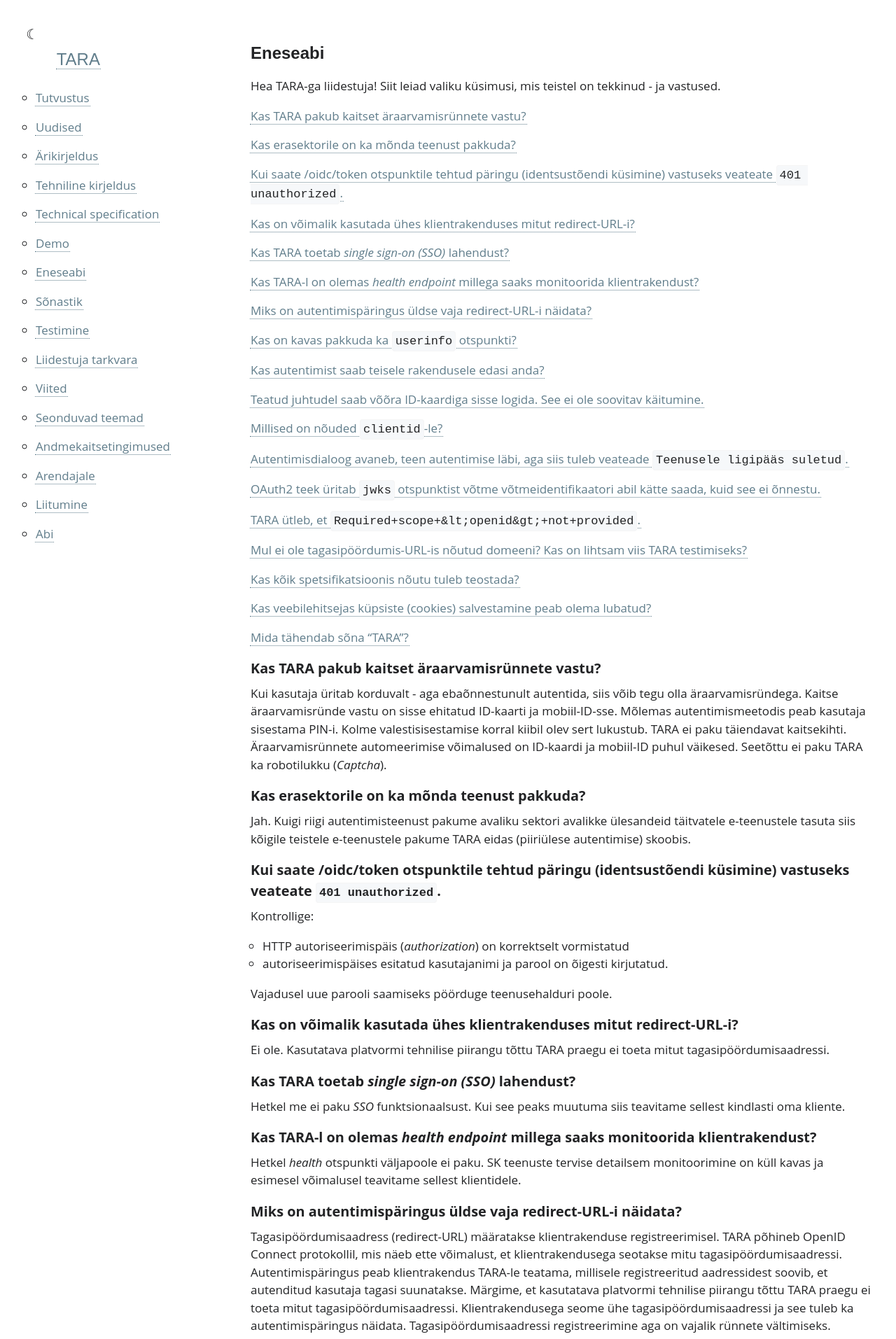
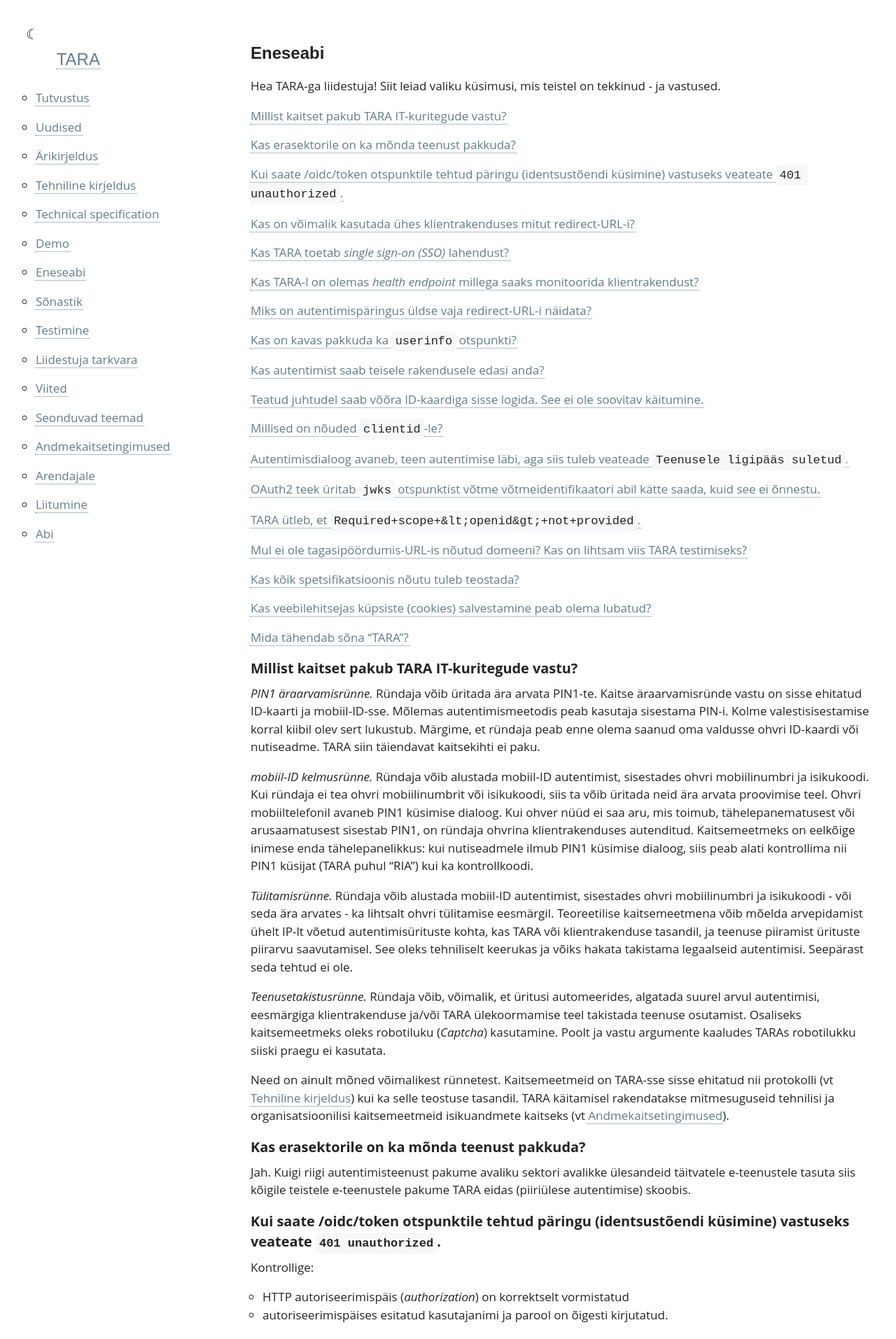
Before and after one commit to e-gov/TARA-Doku, a Jekyll site: the page built from Eneseabi.md, in a window 1280 px wide. Shown: the top 1913 px of the page at 70% size. Built offline with Jekyll 4.4.1, drawn with Linux system fonts in a browser that asks for light colours; our own code applies the rules of GitHub Pages for plain Markdown files.

Commit message:
Eneseabi täiendus (kaitse IT-kuritegude vastu)

```diff
--- a/Eneseabi.md
+++ b/Eneseabi.md
@@ -10,9 +10,17 @@ Hea TARA-ga liidestuja! Siit leiad valiku küsimusi, mis teistel on tekkinud - j
 - TOC
 {:toc}
 
-## Kas TARA pakub kaitset äraarvamisrünnete vastu?
+## Millist kaitset pakub TARA IT-kuritegude vastu?
 
-Kui kasutaja üritab korduvalt - aga ebaõnnestunult autentida, siis võib tegu olla äraarvamisründega. Kaitse äraarvamisründe vastu on sisse ehitatud ID-kaarti ja mobiil-ID-sse. Mõlemas autentimismeetodis peab kasutaja sisestama PIN-i. Kolme valestisisestamise korral kiibil olev sert lukustub. TARA ei paku täiendavat kaitsekihti. Äraarvamisrünnete automeerimise võimalused on ID-kaardi ja mobiil-ID puhul väikesed. Seetõttu ei paku TARA ka robotilukku (_Captcha_).
+_PIN1 äraarvamisrünne._ Ründaja võib üritada ära arvata PIN1-te. Kaitse äraarvamisründe vastu on sisse ehitatud ID-kaarti ja mobiil-ID-sse. Mõlemas autentimismeetodis peab kasutaja sisestama PIN-i. Kolme valestisisestamise korral kiibil olev sert lukustub. Märgime, et ründaja peab enne olema saanud oma valdusse ohvri ID-kaardi või nutiseadme. TARA siin täiendavat kaitsekihti ei paku.
+
+_mobiil-ID kelmusrünne._ Ründaja võib alustada mobiil-ID autentimist, sisestades ohvri mobiilinumbri ja isikukoodi. Kui ründaja ei tea ohvri mobiilinumbrit või isikukoodi, siis ta võib üritada neid ära arvata proovimise teel. Ohvri mobiiltelefonil avaneb PIN1 küsimise dialoog. Kui ohver nüüd ei saa aru, mis toimub, tähelepanematusest või arusaamatusest sisestab PIN1, on ründaja ohvrina klientrakenduses autenditud. Kaitsemeetmeks on eelkõige inimese enda tähelepanelikkus: kui nutiseadmele ilmub PIN1 küsimise dialoog, siis peab alati kontrollima nii PIN1 küsijat (TARA puhul "RIA") kui ka kontrollkoodi.
+
+_Tülitamisrünne._ Ründaja võib alustada mobiil-ID autentimist, sisestades ohvri mobiilinumbri ja isikukoodi - või seda ära arvates - ka lihtsalt ohvri tülitamise eesmärgil. Teoreetilise kaitsemeetmena võib mõelda arvepidamist ühelt IP-lt võetud autentimisürituste kohta, kas TARA või klientrakenduse tasandil, ja teenuse piiramist ürituste piirarvu saavutamisel. See oleks tehniliselt keerukas ja võiks hakata takistama legaalseid autentimisi. Seepärast seda tehtud ei ole.
+
+_Teenusetakistusrünne._ Ründaja võib, võimalik, et üritusi automeerides, algatada suurel arvul autentimisi, eesmärgiga klientrakenduse ja/või TARA ülekoormamise teel takistada teenuse osutamist. Osaliseks kaitsemeetmeks oleks robotiluku (_Captcha_) kasutamine. Poolt ja vastu argumente kaaludes TARAs robotilukku siiski praegu ei kasutata.
+
+Need on ainult mõned võimalikest rünnetest. Kaitsemeetmeid on TARA-sse sisse ehitatud nii protokolli (vt [Tehniline kirjeldus](TehnilineKirjeldus)) kui ka selle teostuse tasandil. TARA käitamisel rakendatakse mitmesuguseid tehnilisi ja organisatsioonilisi kaitsemeetmeid isikuandmete kaitseks (vt [Andmekaitsetingimused](Isikuandmed)).
 
 ## Kas erasektorile on ka mõnda teenust pakkuda?
 
```
